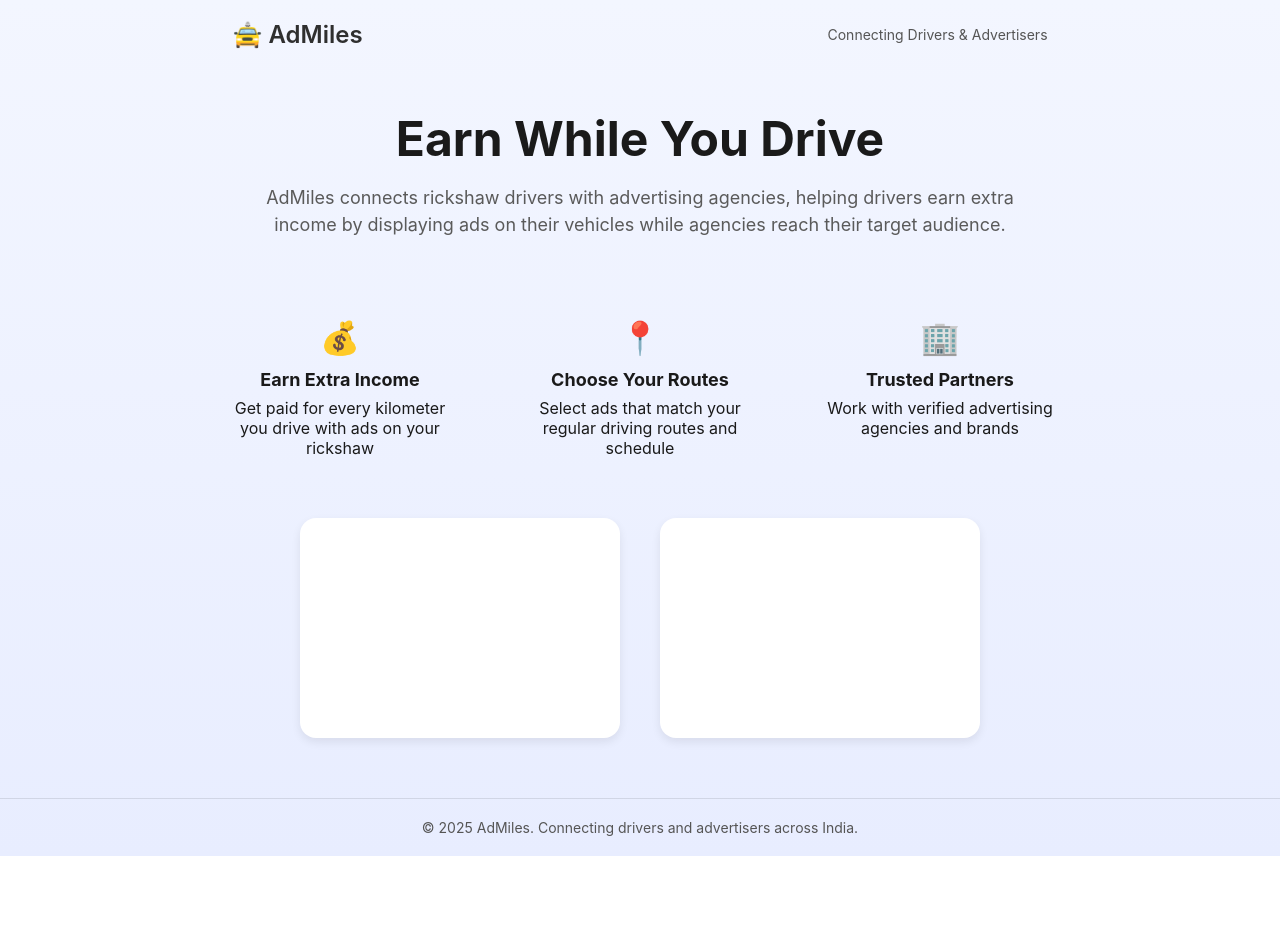
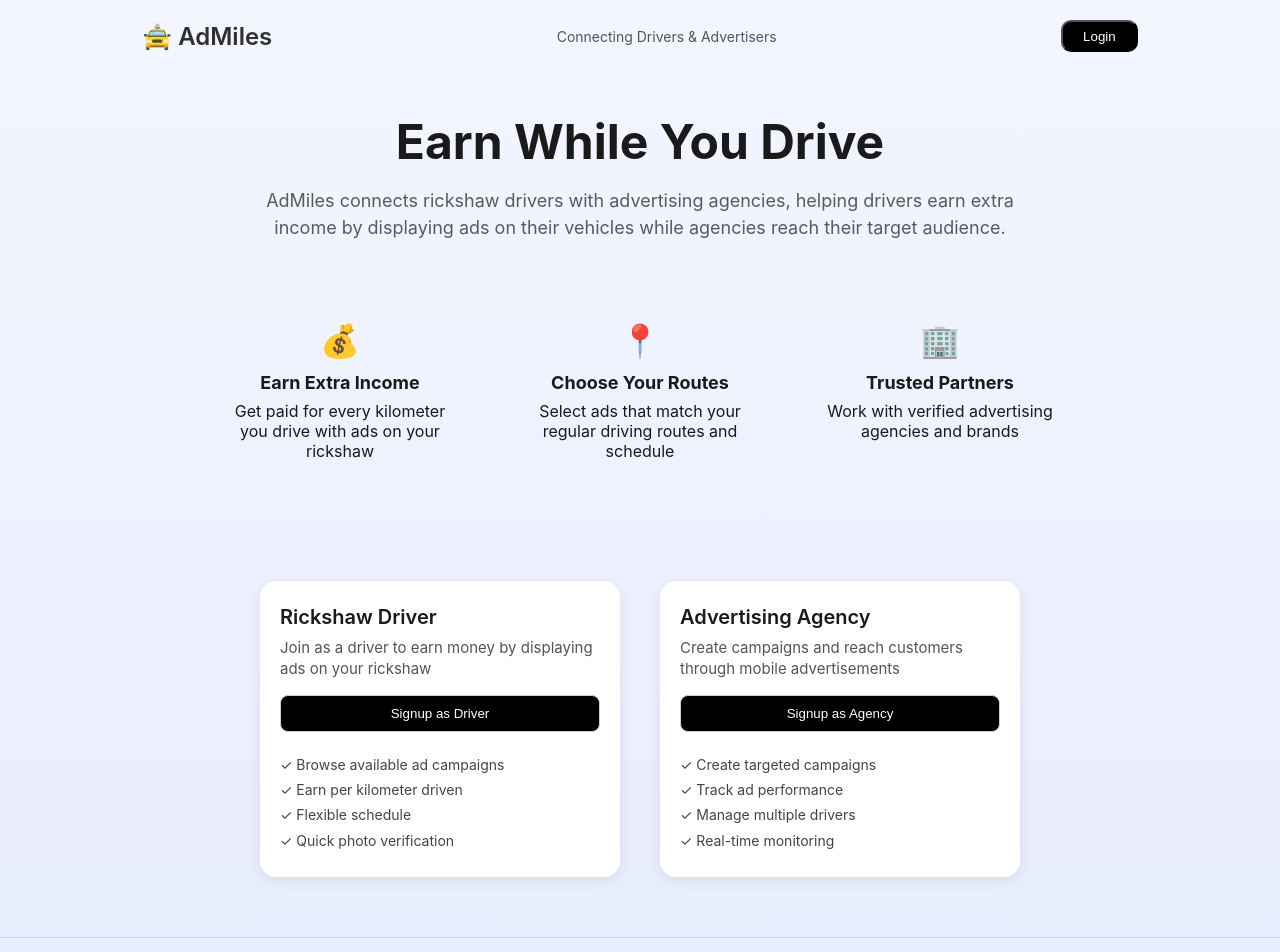
Before and after one commit to vishnu1345/admiles_mvp, a React app in the folder frontend/: page / in a window 1280 px wide. Shown: the top 952 px of the page. Before the commit the page ends 856 px from the top, so only its background shows below. Built offline with nearby package versions, Linux system fonts and the light colour scheme; the HTML template or start-up script is replaced by a standard one.

Commit message:
login and signup buttons created

```diff
--- /dev/null
+++ b/frontend/src/components/SignupCard.css
@@ -0,0 +1,50 @@
+.cardbox {
+  background-color: #ffffff;
+  border-radius: 16px;
+  box-shadow: 0 4px 15px rgba(0, 0, 0, 0.08);
+  width: 320px;
+  padding: 24px 20px;
+  text-align: left;
+  font-family: 'Inter', sans-serif;
+}
+
+.cardbox-title {
+  font-size: 20px;
+  font-weight: 600;
+  margin-bottom: 8px;
+}
+
+.cardbox-desc {
+  color: #555;
+  font-size: 15px;
+  margin-bottom: 16px;
+  line-height: 1.4;
+}
+
+.btn {
+  width: 100%;
+  padding: 10px 0;
+  border-radius: 8px;
+  border: 1px solid #ccc;
+  background: black;
+  color: white;
+  font-weight: 500;
+  cursor: pointer;
+  margin-bottom: 20px;
+  transition: all 0.3s ease;
+}
+
+
+
+.btn:hover {
+  opacity: 0.8;
+}
+
+.features-list {
+  list-style: none;
+  padding: 0;
+  margin: 0;
+  color: #444;
+  font-size: 14px;
+  line-height: 1.8;
+}
--- /dev/null
+++ b/frontend/src/components/SignupCard.jsx
@@ -0,0 +1,19 @@
+import React from "react";
+import "./SignupCard.css";
+
+function SignupCard({ title, description, buttonText, features }) {
+  return (
+    <div className="cardbox">
+      <h2 className="cardbox-title">{title}</h2>
+      <p className="cardbox-desc">{description}</p>
+      <button className="btn">{buttonText}</button>
+      <ul className="features-list">
+        {features.map((feature, index) => (
+          <li key={index}>✓ {feature}</li>
+        ))}
+      </ul>
+    </div>
+  );
+}
+
+export default SignupCard;
--- a/frontend/src/pages/LandingPage.jsx
+++ b/frontend/src/pages/LandingPage.jsx
@@ -1,5 +1,6 @@
 import React from "react";
 import "./LandingPage.css";
+import CardBox from "../components/SignupCard";
 
 function LandingPage() {
   return (
@@ -7,6 +8,7 @@ function LandingPage() {
       <nav className="navbar">
         <h2 className="logo">🚖 AdMiles</h2>
         <p className="tagline">Connecting Drivers & Advertisers</p>
+        <button className="login-btn">Login</button>
       </nav>
 
       <section className="hero">
@@ -39,8 +41,30 @@ function LandingPage() {
       </section>
 
       <section className="cards">
-        <div className="white-card"></div>
-        <div className="white-card"></div>
+        <CardBox
+          title="Rickshaw Driver"
+          description="Join as a driver to earn money by displaying ads on your rickshaw"
+          buttonText="Signup as Driver"
+          features={[
+            "Browse available ad campaigns",
+            "Earn per kilometer driven",
+            "Flexible schedule",
+            "Quick photo verification",
+          ]}
+
+        />
+
+        <CardBox
+          title="Advertising Agency"
+          description="Create campaigns and reach customers through mobile advertisements"
+          buttonText="Signup as Agency"
+          features={[
+            "Create targeted campaigns",
+            "Track ad performance",
+            "Manage multiple drivers",
+            "Real-time monitoring",
+          ]}
+        />
       </section>
 
       <footer>
--- a/frontend/src/pages/landingpage.css
+++ b/frontend/src/pages/landingpage.css
@@ -93,3 +93,27 @@ footer {
   font-size: 14px;
   color: #555;
 }
+
+
+.cards {
+  display: flex;
+  justify-content: center;
+  align-items: flex-start;
+  gap: 40px;
+  margin: 60px 0;
+  flex-wrap: wrap;
+}
+
+.login-btn{
+  height: 4vh;
+  width: 6vw;
+  background-color: black;
+  color: white;
+  border-radius: 10px;
+  cursor: pointer;
+
+}
+
+.login-btn:hover{
+  opacity: 0.8;
+}
```
